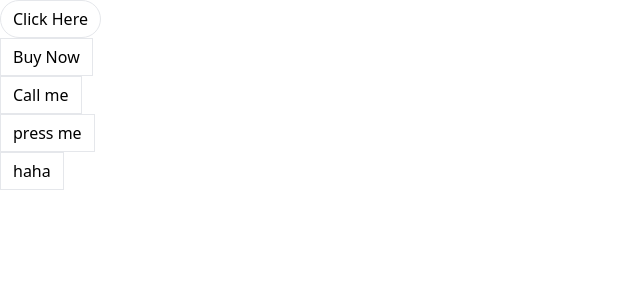
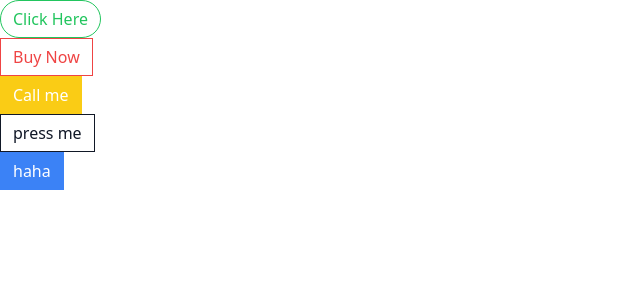
Before and after one commit to OkanNaci/Layers-Styles-, a React (Create React App) app: page / in a window 1280 px wide. Shown: the top 300 px of the page, without its empty margins (0-640 px from the left). Built offline with nearby package versions, Linux system fonts and the light colour scheme.

Commit message:
Add new class propertys to the button components

```diff
--- a/src/App.js
+++ b/src/App.js
@@ -4,21 +4,25 @@ function App() {
   return (
     <div>
       <div>
-        <Button rounded outline>
+        <Button success rounded outline>
           Click Here
         </Button>
       </div>
       <div>
-        <Button>Buy Now </Button>
+        <Button danger outline>
+          Buy Now{" "}
+        </Button>
       </div>
       <div>
-        <Button>Call me </Button>
+        <Button warning>Call me </Button>
       </div>
       <div>
-        <Button>press me </Button>
+        <Button secondary outline>
+          press me
+        </Button>
       </div>
       <div>
-        <Button>haha</Button>
+        <Button primary>haha</Button>
       </div>
     </div>
   );
```
